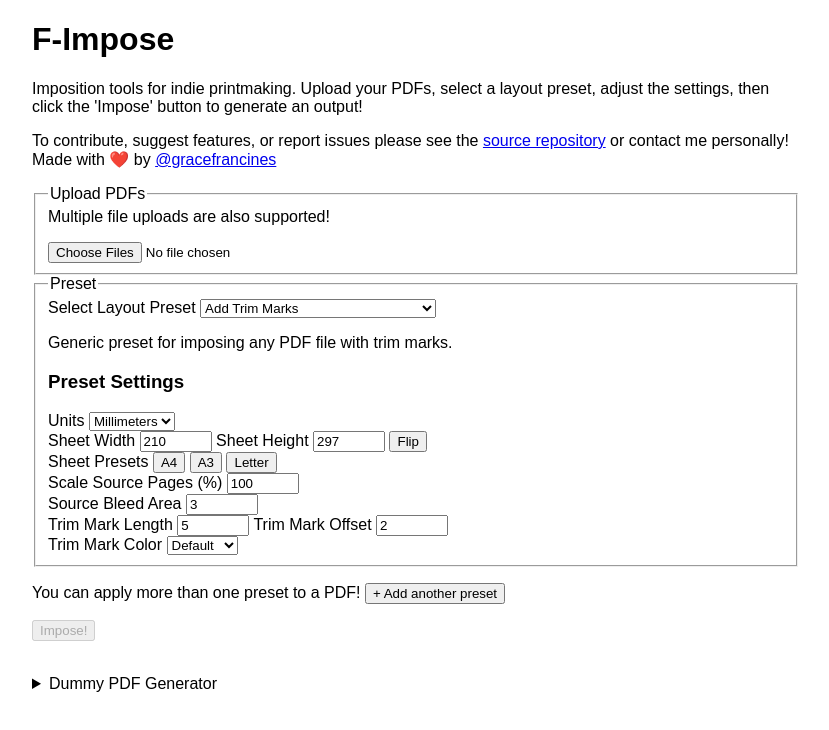
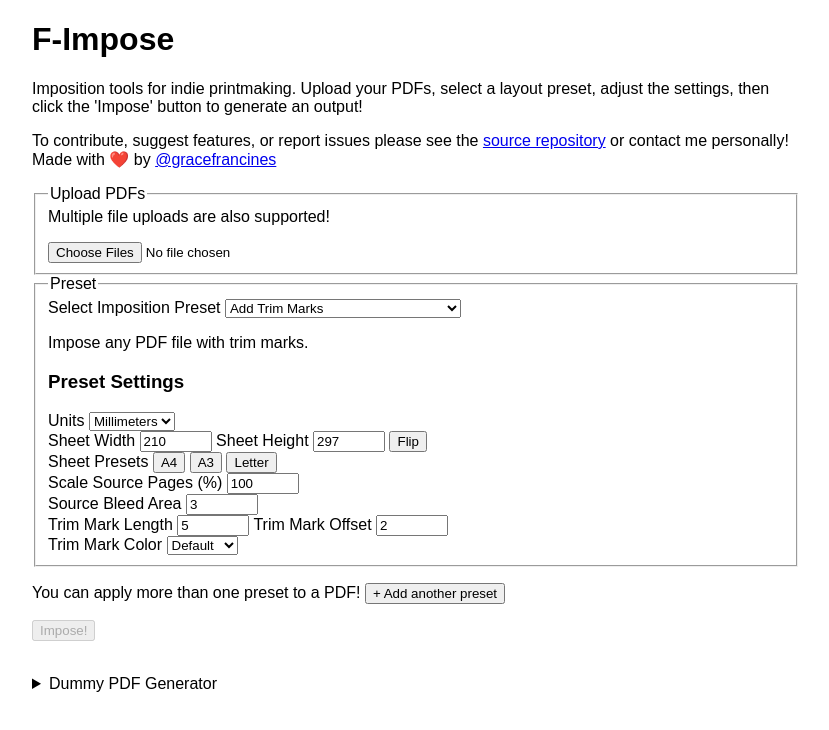
Before and after one commit to gfrancine/f-impose, a React (Vite) app: page / in a window 1280 px wide. Shown: the top 730 px of the page, without its empty margins (224-1053 px from the left). Built offline with nearby package versions, Linux system fonts and the light colour scheme.

Commit message:
vanity: edit wording in preset selection and add trim marks preset

```diff
--- a/src/components/PresetStepForm.tsx
+++ b/src/components/PresetStepForm.tsx
@@ -92,7 +92,7 @@ export default function PresetStepForm({
         </>
       )}
       <label>
-        Select Layout Preset{" "}
+        Select Imposition Preset{" "}
         <select
           value={presetId}
           onChange={(e) => onPresetIdChange?.(e.target.value as PresetId)}
--- a/src/presets/add-trim-marks.ts
+++ b/src/presets/add-trim-marks.ts
@@ -11,7 +11,7 @@ import { defineSettingsSchema, type RawSettings } from "../settings";
 import { setupOutPdf, commonPresetSettings } from "./helpers";
 
 const name = "Add Trim Marks";
-const description = "Generic preset for imposing any PDF file with trim marks.";
+const description = "Impose any PDF file with trim marks.";
 
 const { commonSchemaItems, getCommonSettings } = commonPresetSettings({
   orientation: "portrait",
```
